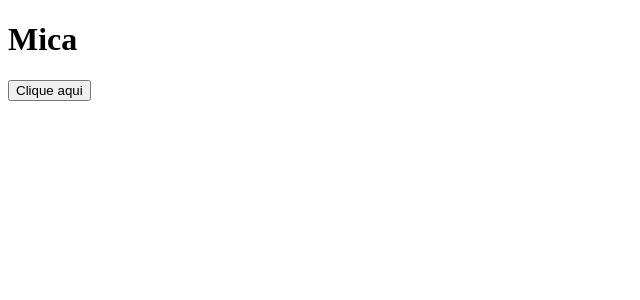
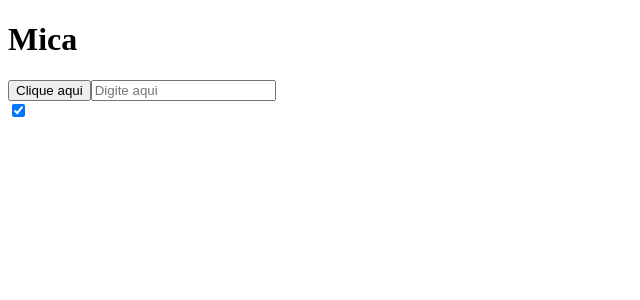
Before and after one commit to micaelecarv/challenge-explorer-final, a React (Vite) app: page / in a window 1280 px wide. Shown: the top 300 px of the page, without its empty margins (0-640 px from the left). Built offline with nearby package versions, Linux system fonts and the light colour scheme.

Commit message:
fix: testing

```diff
--- a/src/App.tsx
+++ b/src/App.tsx
@@ -25,6 +25,10 @@ function App() {
     <>
      <h1>Mica</h1>
      <button onClick={handleClick}>Clique aqui</button>
+     <input type="text" placeholder="Digite aqui" />
+     <div>
+        <input type="checkbox" id="scales" name="scales" checked />
+      </div>
     </>
   )
 }
```
